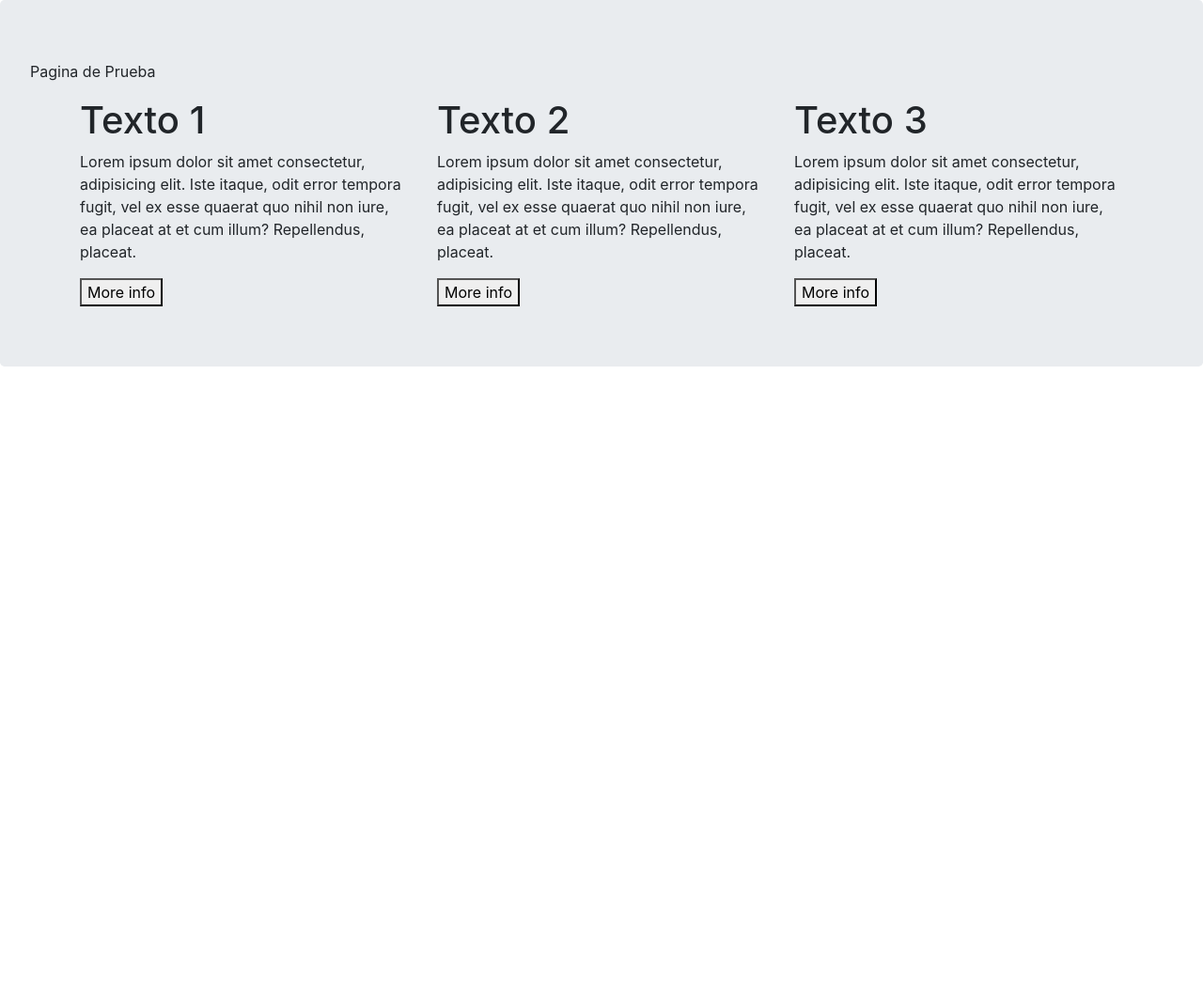
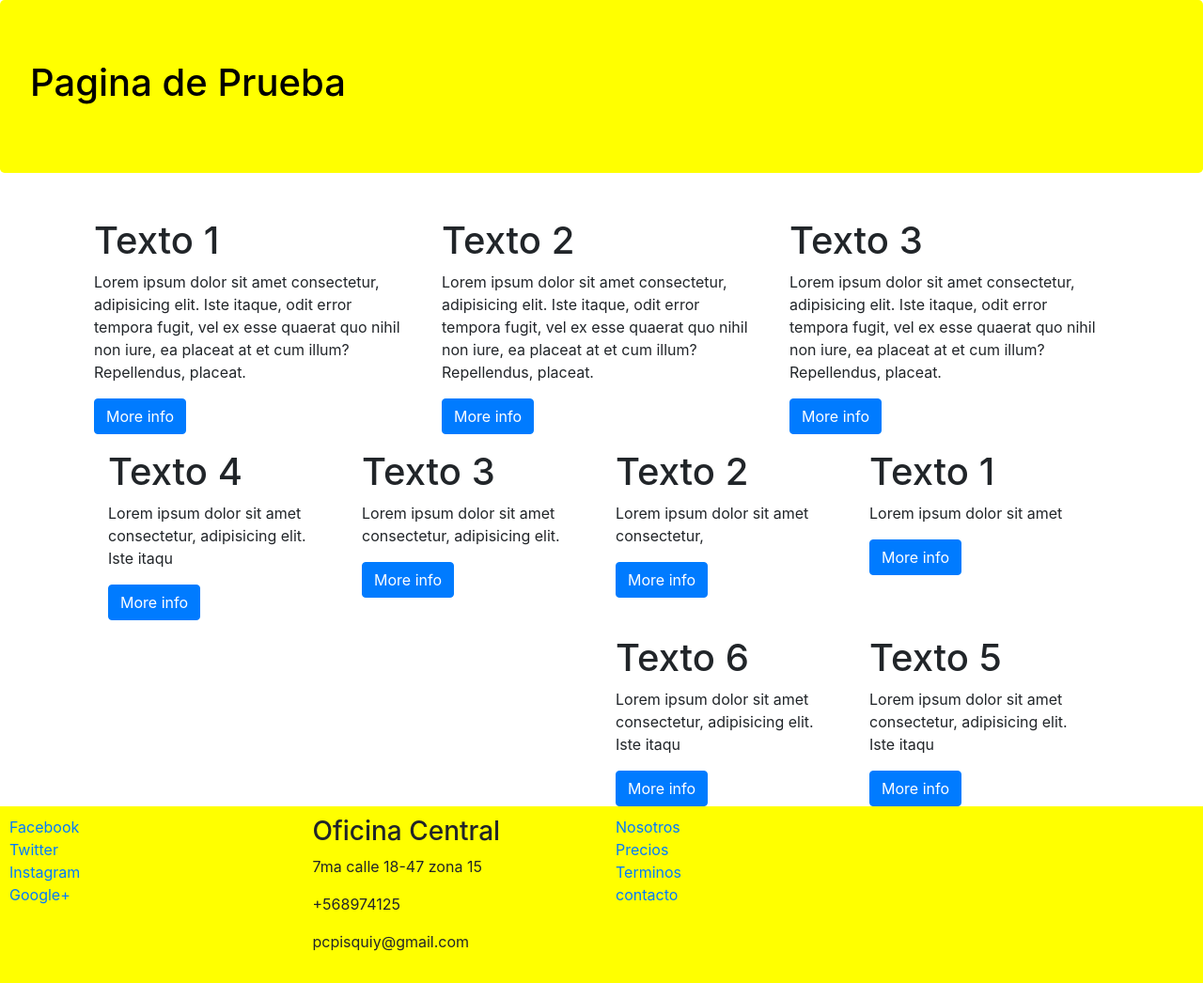
Before and after one commit to pcpisquiy/Curso-Bootstrap, a website: page index.html in a window 1280 px wide. Shown: the whole page at 94% size. Before the commit the page ends 800 px from the top, so only its background shows below. Drawn offline with nearby package versions, Linux system fonts and the light colour scheme.

Commit message:
Creacion de footer

```diff
--- /dev/null
+++ b/css/main.css
@@ -0,0 +1,10 @@
+.jumbotron{
+    background-color: yellow;
+    color:black;
+}
+
+footer{
+padding: 10px 10px 0 10px;
+    background-color: yellow;
+    margin-bottom: 0px;
+}
--- a/index.html
+++ b/index.html
@@ -7,37 +7,109 @@
 
     <!-- Bootstrap CSS -->
     <link rel="stylesheet" href="node_modules/bootstrap/dist/css/bootstrap.min.css" integrity="sha384-TX8t27EcRE3e/ihU7zmQxVncDAy5uIKz4rEkgIXeMed4M0jlfIDPvg6uqKI2xXr2" crossorigin="anonymous">
-
+    <link rel="stylesheet" href="css/main.css">
     <title>Hello, world!</title>
   </head>
   <body>
     <div class="jumbotron">
-        Pagina de Prueba
+        <h1>Pagina de Prueba</h1>
+    </div>
+    <div class="container">
+        <div class="d-flex">
+            <div class="col-sm-4">
+                <p>
+                    <h1>Texto 1</h1>
+                    Lorem ipsum dolor sit amet consectetur, adipisicing elit. Iste itaque, odit error tempora fugit, vel ex esse quaerat quo nihil non iure, ea placeat at et cum illum? Repellendus, placeat.
+                </p>
+                <button class="btn btn-primary">More info</button>
+            </div>
+            <div class="col-sm-4">
+            <p>
+                <h1>Texto 2</h1>
+                Lorem ipsum dolor sit amet consectetur, adipisicing elit. Iste itaque, odit error tempora fugit, vel ex esse quaerat quo nihil non iure, ea placeat at et cum illum? Repellendus, placeat.
+            </p>
+            <button class="btn btn-primary">More info</button>
+        </div>
+        <div class="col-sm-4">
+            <p>
+                <h1>Texto 3</h1>
+                Lorem ipsum dolor sit amet consectetur, adipisicing elit. Iste itaque, odit error tempora fugit, vel ex esse quaerat quo nihil non iure, ea placeat at et cum illum? Repellendus, placeat.
+            </p>
+            <button class="btn btn-primary">More info</button>
+        </div>
+        </div>
         <div class="container">
-            <div class="row">
-                <div class="col-sm">
+            <div class="d-flex flex-wrap flex-row-reverse">
+                <div class="col-sm-3">
                     <p>
                         <h1>Texto 1</h1>
-                        Lorem ipsum dolor sit amet consectetur, adipisicing elit. Iste itaque, odit error tempora fugit, vel ex esse quaerat quo nihil non iure, ea placeat at et cum illum? Repellendus, placeat.
+                        Lorem ipsum dolor sit amet
                     </p>
-                    <button>More info</button>
+                    <button class="btn btn-primary">More info</button>
                 </div>
-                <div class="col-sm">
+                <div class="col-sm-3">
                 <p>
                     <h1>Texto 2</h1>
-                    Lorem ipsum dolor sit amet consectetur, adipisicing elit. Iste itaque, odit error tempora fugit, vel ex esse quaerat quo nihil non iure, ea placeat at et cum illum? Repellendus, placeat.
+                    Lorem ipsum dolor sit amet consectetur,
                 </p>
-                <button>More info</button>
+                <button class="btn btn-primary">More info</button>
             </div>
-            <div class="col-sm">
+            <div class="col-sm-3">
                 <p>
                     <h1>Texto 3</h1>
-                    Lorem ipsum dolor sit amet consectetur, adipisicing elit. Iste itaque, odit error tempora fugit, vel ex esse quaerat quo nihil non iure, ea placeat at et cum illum? Repellendus, placeat.
+                    Lorem ipsum dolor sit amet consectetur, adipisicing elit.
                 </p>
-                <button>More info</button>
+                <button class="btn btn-primary">More info</button>
             </div>
-                </div>
+            <div class="col-sm-3">
+                <p>
+                    <h1>Texto 4</h1>
+                    Lorem ipsum dolor sit amet consectetur, adipisicing elit. Iste itaqu
+                </p>
+                <button class="btn btn-primary">More info</button>
+            </div>
+            <div class="col-sm-3">
+                <p>
+                    <h1>Texto 5</h1>
+                    Lorem ipsum dolor sit amet consectetur, adipisicing elit. Iste itaqu
+                </p>
+                <button class="btn btn-primary">More info</button>
+            </div>
+            <div class="col-sm-3">
+                <p>
+                    <h1>Texto 6</h1>
+                    Lorem ipsum dolor sit amet consectetur, adipisicing elit. Iste itaqu
+                </p>
+                <button class="btn btn-primary">More info</button>
+            </div>
+        </div>
+        </div>
     </div>
+
+        <footer>
+           <div class="row">
+            <div class="col-sm-3 d-flex flex-column">
+                <a href="http://www.facebok.com">Facebook</a>
+                <a href="http://www.twitter.com">Twitter</a>
+                <a href="https://www.instagram.com">Instagram</a>
+                <a href="https://www.google.com">Google+</a>
+            </div>
+            <div class="col-sm-3 d-flex flex-column">
+                <address>
+                    <h3>Oficina Central</h3>
+                    <p>7ma calle 18-47 zona 15</p>
+                        <p>+568974125</p>
+                            <p> pcpisquiy@gmail.com</p>
+                </address>
+            </div>
+            <div class="col-sm-3 d-flex flex-column">
+                <a href="http://www.facebok.com">Nosotros</a>
+                <a href="http://www.twitter.com">Precios</a>
+                <a href="https://www.instagram.com">Terminos</a>
+                <a href="https://www.google.com">contacto</a>
+            </div>
+           </div>
+        </footer>
 
     <script src="node_modules/jquery/dist/jquery-3.5.1.slim.min.js" ></script>
     <script src="node_modules/bootstrap/dist/js/bootstrap.bundle.min.js" ></script>
```
